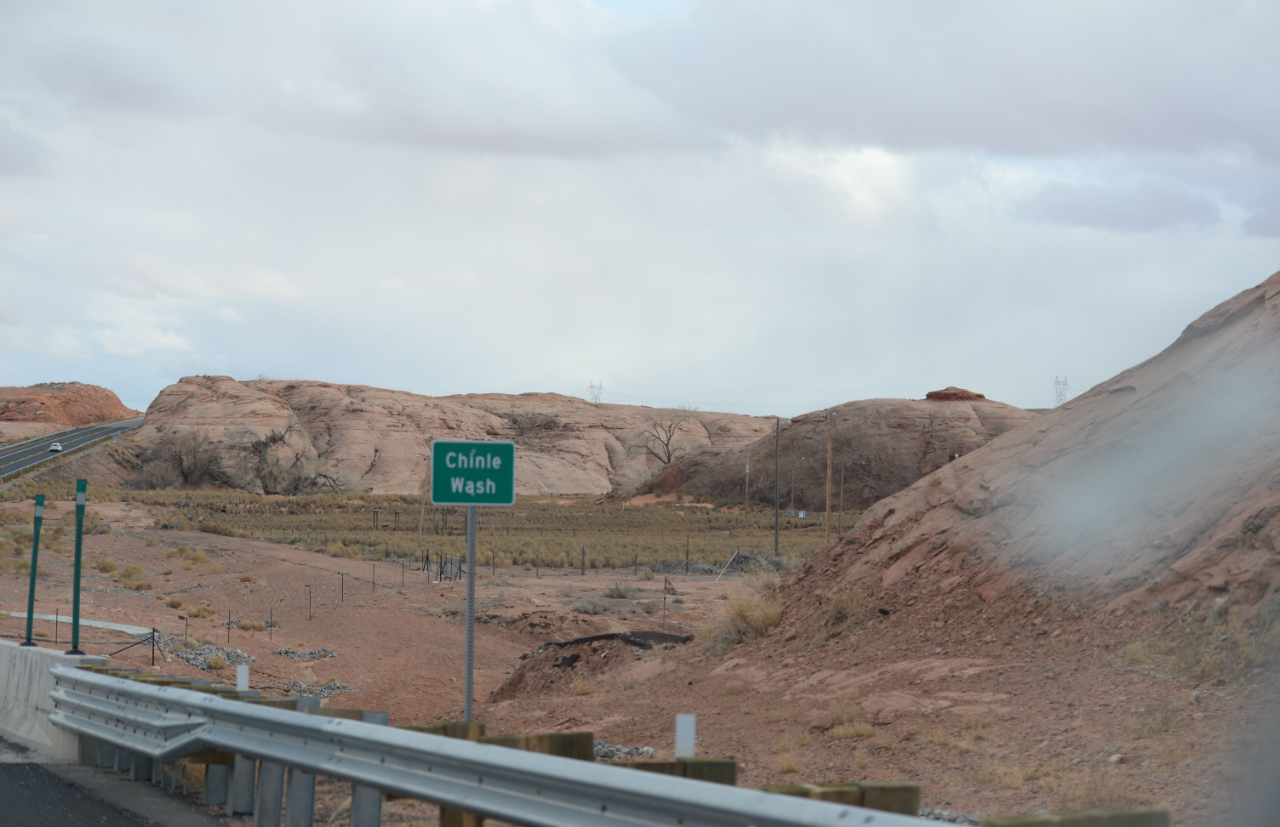
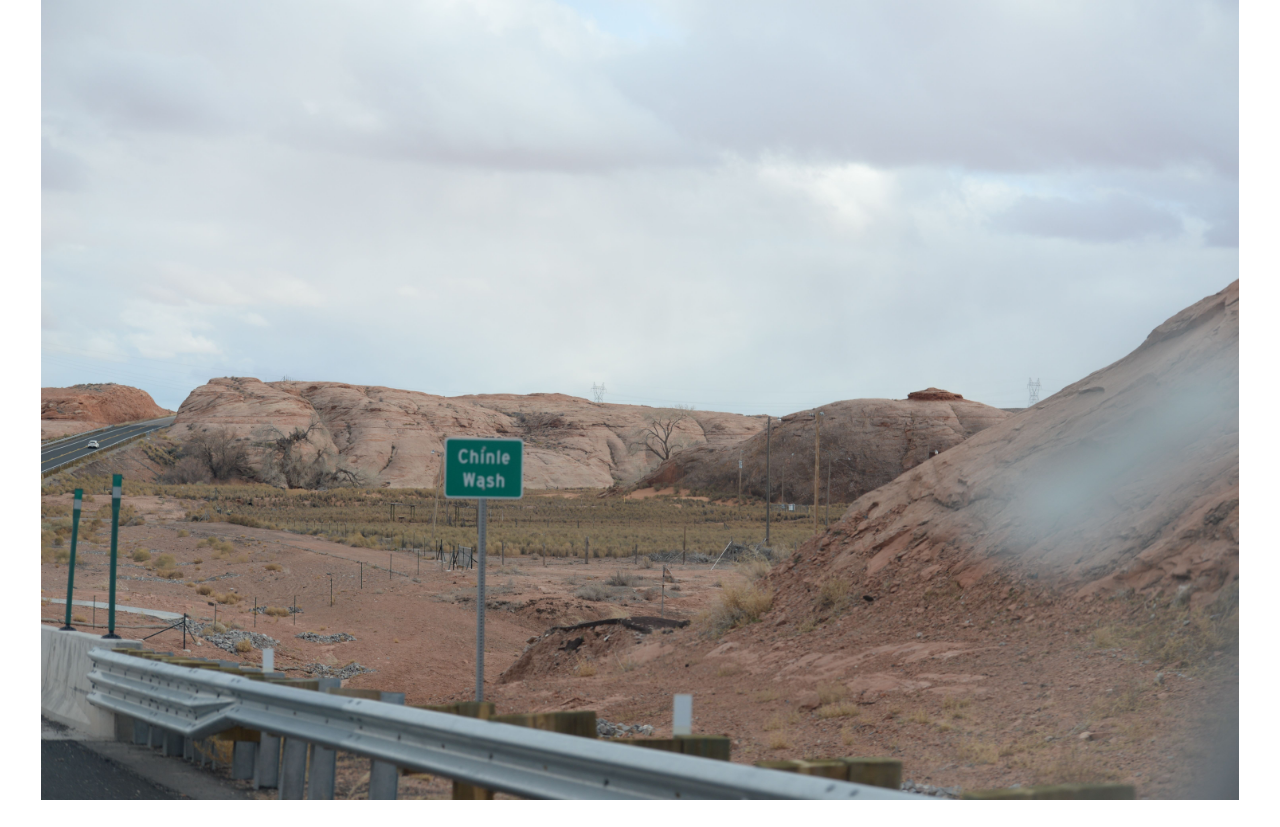
Before and after one commit to Skaty/chinle, a plain HTML site: page index.htm in a window 1280 px wide. After the commit the page ends 800 px from the top, so only its background shows below. Drawn offline with Linux system fonts and the light colour scheme.

Commit message:
Update index.htm
make it better

```diff
--- a/index.htm
+++ b/index.htm
@@ -7,7 +7,7 @@
   <meta name="description" content="" />
 </head>
 
-<body style="display: flex; height: 100vh; align-items: center; margin: 0">
-  <img style="max-width:100%; object-fit: cover" src="chinle.jpg" />
+<body style="display: flex; height: 100vh; width: 100vw; justify-content: center; align-items: center; margin: 0">
+  <img style="max-width:100%; max-height: 100%; object-fit: cover" src="chinle.jpg" />
 </body>
 </html>
```
